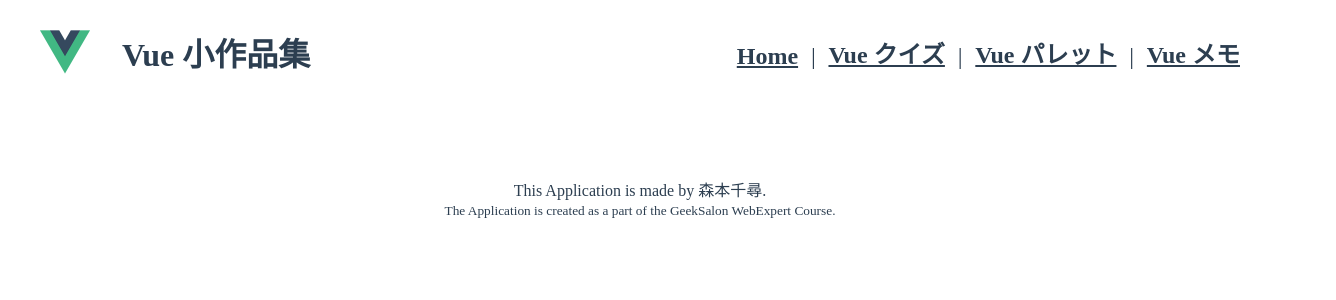
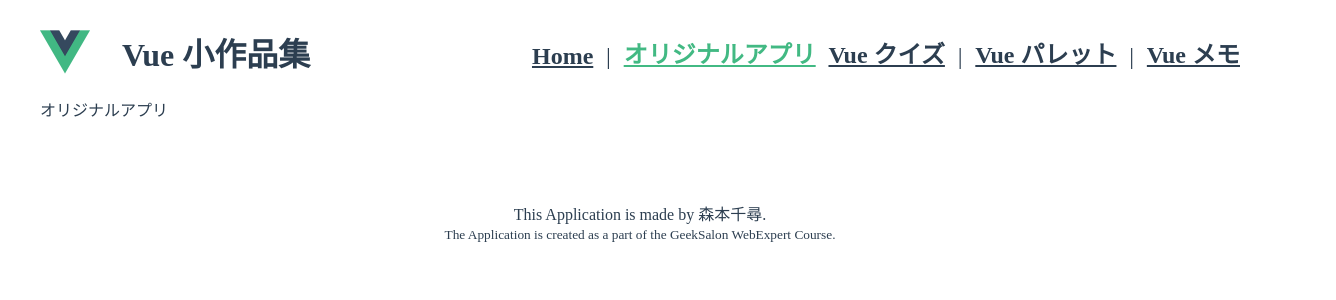
Before and after one commit to webex15-team-9/demo-team-app, a Vue app: page /original in a window 1280 px wide. Shown: the top 300 px of the page, 1336 px wide, since content can reach past the window. Built offline with nearby package versions, Linux system fonts and the light colour scheme.

Commit message:
original

```diff
--- a/src/components/Header.vue
+++ b/src/components/Header.vue
@@ -12,6 +12,12 @@
         >Home</router-link
       >
       |
+      <router-link
+        to="/original"
+        class="navigation__link"
+        exact-active-class="navigation__link--exact-active"
+        >オリジナルアプリ</router-link
+      >
       <router-link
         to="/quiz"
         class="navigation__link"
--- a/src/router/index.js
+++ b/src/router/index.js
@@ -3,6 +3,7 @@ import HomeView from "../views/HomeView.vue"
 import MemoApp from "@/views/MemoApp.vue"
 import QuizApp from "@/views/QuizApp.vue"
 import PaletteApp from "@/views/PaletteApp.vue"
+import Original from "@/views/Original.vue"
 
 const routes = [
   {
@@ -25,6 +26,11 @@ const routes = [
     name: "PaletteApp",
     component: PaletteApp,
   },
+  {
+    path: "/original",
+    name: "Original",
+    component: Original,
+  },
 ]
 
 const router = createRouter({
--- /dev/null
+++ b/src/views/Original.vue
@@ -0,0 +1,3 @@
+<template>
+  <div>オリジナルアプリ</div>
+</template>
```
